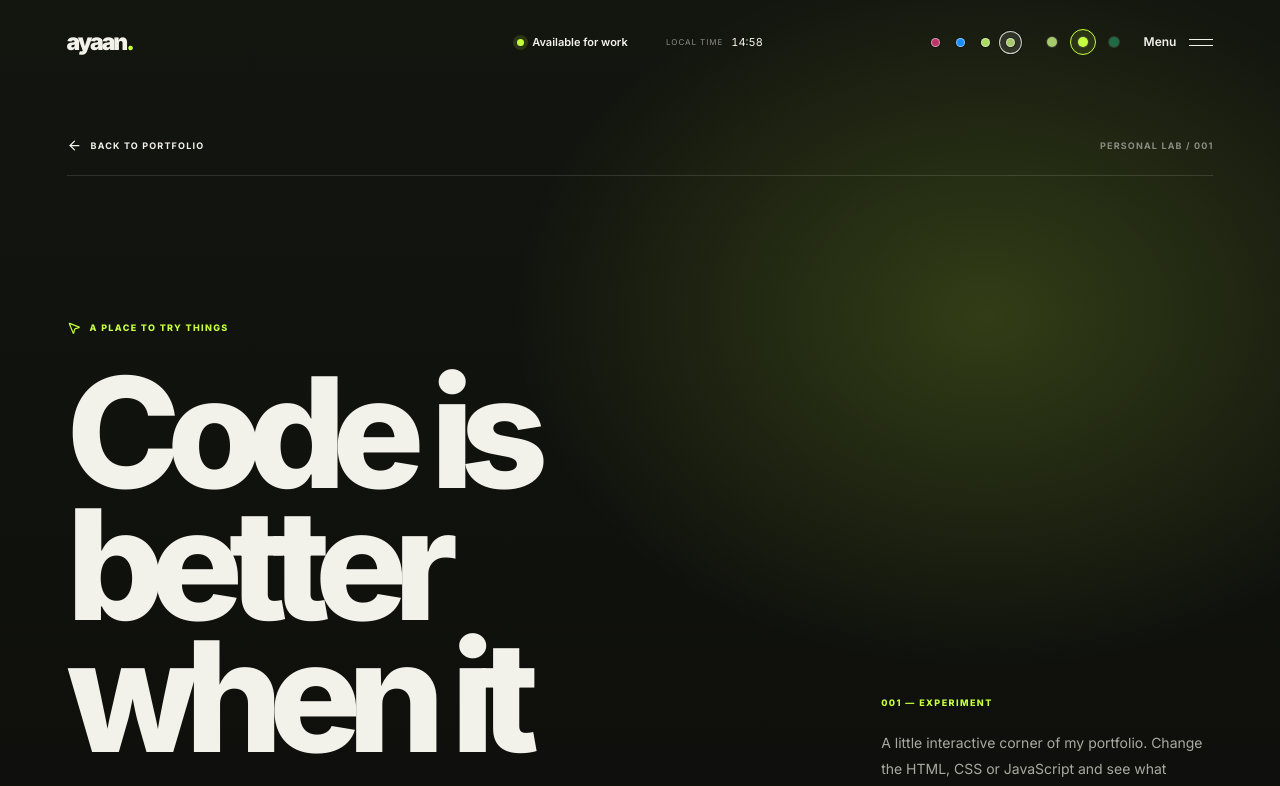
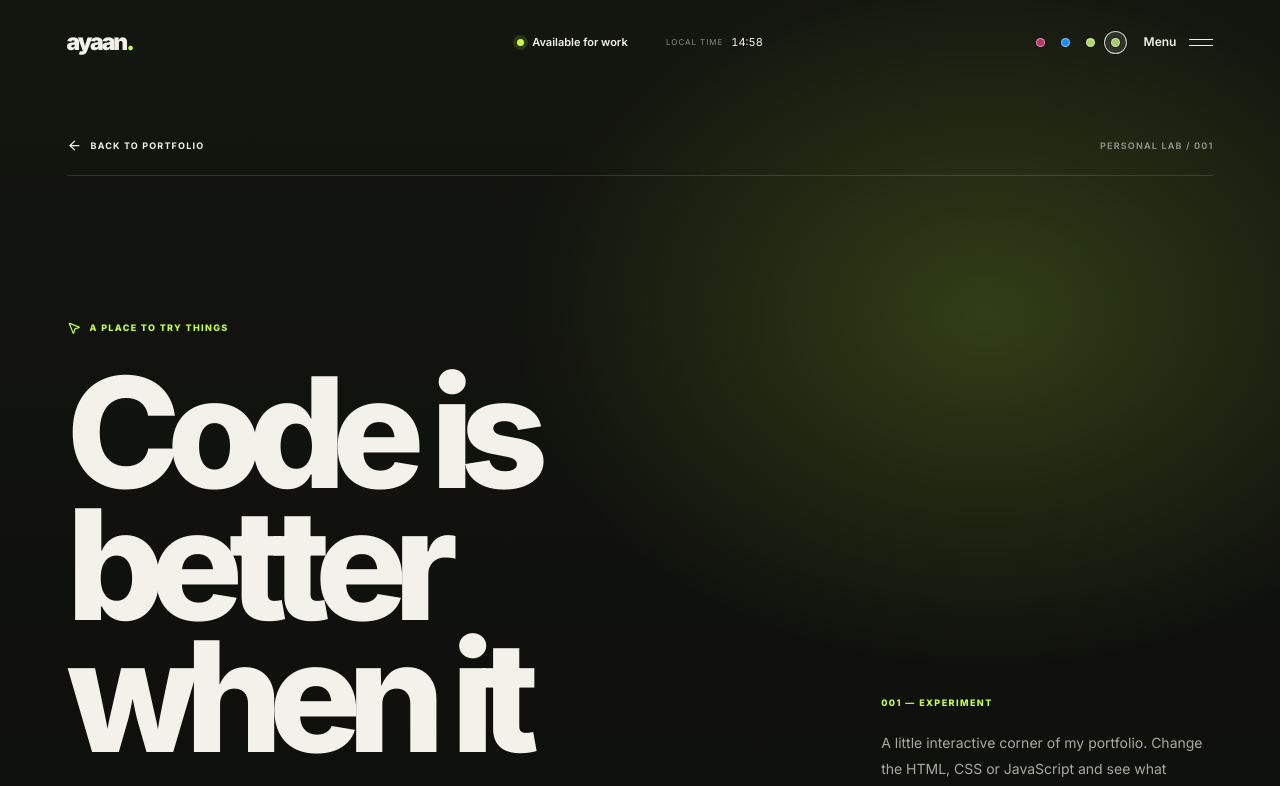
Before and after one commit to ayaankhan96438-star/ayaan-portfolio, a Next.js app: page /playground in a window 1280 px wide. Shown: the top 786 px of the page. Built offline with nearby package versions, Linux system fonts and the light colour scheme.

Commit message:
Remove old three-theme switcher

```diff
--- a/app/globals.css
+++ b/app/globals.css
@@ -69,9 +69,6 @@
   --syntax-function: #E8E7DE;
   --syntax-bright: #DCE6D8;
   --syntax-accent: #C4D7AC;
-  --theme-swatch-classic: #A7C96B;
-  --theme-swatch-dark: #C6FF3D;
-  --theme-swatch-forest: #1F6B45;
   --playground-glow: rgb(126 158 83 / 18%);
   --playground-label: #8D9A8D;
   --image-glaze: rgb(255 255 255 / 12%);
@@ -177,9 +174,6 @@
   --syntax-function: #E9E9DE;
   --syntax-bright: #E0E4D7;
   --syntax-accent: #D9F59A;
-  --theme-swatch-classic: #A7C96B;
-  --theme-swatch-dark: #C6FF3D;
-  --theme-swatch-forest: #1F6B45;
   --playground-glow: color-mix(in srgb, var(--accent) 18%, transparent);
   --playground-label: var(--muted);
   --image-glaze: color-mix(in srgb, var(--text) 12%, transparent);
@@ -282,9 +276,6 @@
   --syntax-function: #EFEBDD;
   --syntax-bright: #E6EDE0;
   --syntax-accent: #A8D8B9;
-  --theme-swatch-classic: #A7C96B;
-  --theme-swatch-dark: #C6FF3D;
-  --theme-swatch-forest: #1F6B45;
   --playground-glow: color-mix(in srgb, var(--accent) 18%, transparent);
   --playground-label: var(--muted);
   --image-glaze: color-mix(in srgb, var(--text) 12%, transparent);
@@ -438,55 +429,10 @@ img { display: block; max-width: 100%; }
 .menu-bottom a { font-size: 14px; }
 .menu-time { color: var(--accent-on-dark); font-size: 10px; letter-spacing: .1em; }
 
-/* Theme controls */
+/* Header action layout: the palette dots are the only color selector. */
 .nav-actions,
 .menu-overlay-top-actions { display: inline-flex; align-items: center; justify-self: end; gap: 17px; }
-.theme-switcher { display: inline-flex; align-items: center; gap: 5px; }
-.theme-switcher-button {
-  position: relative;
-  display: grid;
-  width: 26px;
-  height: 26px;
-  place-items: center;
-  padding: 0;
-  border: 1px solid transparent;
-  border-radius: 999px;
-  background: transparent;
-  cursor: pointer;
-  transition: border-color .4s, background-color .4s;
-}
-.theme-switcher-button[data-theme-option="classic"] { --theme-option-swatch: var(--theme-swatch-classic); }
-.theme-switcher-button[data-theme-option="dark"] { --theme-option-swatch: var(--theme-swatch-dark); }
-.theme-switcher-button[data-theme-option="forest"] { --theme-option-swatch: var(--theme-swatch-forest); }
-.theme-switcher-dot { width: 10px; height: 10px; border-radius: 50%; background: var(--theme-option-swatch); box-shadow: 0 0 0 1px color-mix(in srgb, var(--text) 14%, transparent); }
-.theme-switcher-name {
-  position: absolute;
-  z-index: 3;
-  top: calc(100% + 8px);
-  left: 50%;
-  padding: 6px 8px;
-  border: 1px solid var(--border);
-  border-radius: 4px;
-  background: var(--surface);
-  color: var(--text);
-  font-size: 9px;
-  font-weight: 650;
-  letter-spacing: .03em;
-  opacity: 0;
-  pointer-events: none;
-  transform: translate(-50%, -3px);
-  transition: opacity .18s ease, transform .18s ease;
-  white-space: nowrap;
-}
-.theme-switcher-button:hover .theme-switcher-name,
-.theme-switcher-button:focus-visible .theme-switcher-name { opacity: 1; transform: translate(-50%, 0); }
-.theme-switcher-button[aria-pressed="true"] { border-color: var(--accent); background: color-mix(in srgb, var(--accent) 10%, transparent); }
-.theme-switcher-button:focus-visible { outline: 2px solid var(--accent); outline-offset: 3px; }
-.theme-switcher--menu { display: none; }
 .menu-overlay-top-actions { gap: 22px; }
-.menu-overlay .theme-switcher-button { border-color: color-mix(in srgb, var(--on-dark) 22%, transparent); }
-.menu-overlay .theme-switcher-button[aria-pressed="true"] { border-color: var(--accent-on-dark); background: color-mix(in srgb, var(--accent-on-dark) 12%, transparent); }
-.menu-overlay .theme-switcher-name { top: auto; bottom: calc(100% + 8px); background: var(--dark-panel); color: var(--on-dark); border-color: var(--inverse-border); }
 
 /* Hero */
 .hero-section {
@@ -723,8 +669,6 @@ img { display: block; max-width: 100%; }
 @media (max-width: 640px) {
   :root { --gutter: 21px; }
   .site-nav { grid-template-columns: auto 1fr auto; padding-top: 19px; }
-  .theme-switcher--header { display: none; }
-  .theme-switcher--menu { display: inline-flex; }
   .menu-overlay-top-actions { gap: 12px; }
   .nav-logo { font-size: 21px; }
   .nav-meta { justify-content: end; margin-right: 16px; }
--- a/components/Navbar.tsx
+++ b/components/Navbar.tsx
@@ -6,7 +6,6 @@ import { ArrowUpRight, X } from "lucide-react";
 import { useEffect, useRef, useState } from "react";
 import { siteConfig } from "@/lib/site";
 import { useLenis } from "@/components/SmoothScrollProvider";
-import { ThemeSwitcher } from "@/components/ThemeSwitcher";
 import { PaletteBar } from "@/components/PaletteBar";
 
 const menuItems = [
@@ -97,7 +96,6 @@ export function Navbar() {
 
         <div className="nav-actions">
           <PaletteBar variant="header" />
-          <ThemeSwitcher variant="header" />
           <button
             type="button"
             className="menu-trigger"
@@ -130,7 +128,6 @@ export function Navbar() {
               </Link>
               <div className="menu-overlay-top-actions">
                 <PaletteBar variant="menu" />
-                <ThemeSwitcher variant="menu" />
                 <button type="button" className="menu-close" onClick={() => setMenuOpen(false)} aria-label="Close menu">
                   Close <X size={19} strokeWidth={1.6} />
                 </button>
--- a/components/ThemeSwitcher.tsx
+++ /dev/null
@@ -1,66 +0,0 @@
-"use client";
-
-import { useEffect, useState } from "react";
-
-type Theme = "classic" | "dark" | "forest";
-type ThemeSwitcherProps = { variant: "header" | "menu" };
-
-const themes: Array<{ id: Theme; label: string }> = [
-  { id: "classic", label: "Classic" },
-  { id: "dark", label: "Dark" },
-  { id: "forest", label: "Forest" },
-];
-
-const THEME_EVENT = "portfolio:themechange";
-
-export function ThemeSwitcher({ variant }: ThemeSwitcherProps) {
-  const [activeTheme, setActiveTheme] = useState<Theme>("dark");
-
-  useEffect(() => {
-    const current = document.documentElement.dataset.theme;
-    if (current === "classic" || current === "dark" || current === "forest") {
-      setActiveTheme(current);
-    }
-
-    const syncTheme = (event: Event) => {
-      const nextTheme = (event as CustomEvent<Theme>).detail;
-      if (nextTheme === "classic" || nextTheme === "dark" || nextTheme === "forest") {
-        setActiveTheme(nextTheme);
-      }
-    };
-
-    window.addEventListener(THEME_EVENT, syncTheme);
-    return () => window.removeEventListener(THEME_EVENT, syncTheme);
-  }, []);
-
-  const selectTheme = (theme: Theme) => {
-    document.documentElement.dataset.theme = theme;
-    try {
-      window.localStorage.setItem("theme", theme);
-    } catch {
-      // The theme still applies for this page view when storage is unavailable.
-    }
-    setActiveTheme(theme);
-    window.dispatchEvent(new CustomEvent(THEME_EVENT, { detail: theme }));
-  };
-
-  return (
-    <div className={`theme-switcher theme-switcher--${variant}`} role="group" aria-label="Choose color theme">
-      {themes.map((theme) => (
-        <button
-          className="theme-switcher-button"
-          data-theme-option={theme.id}
-          type="button"
-          key={theme.id}
-          aria-label={`Use ${theme.label} theme`}
-          aria-pressed={activeTheme === theme.id}
-          title={theme.label}
-          onClick={() => selectTheme(theme.id)}
-        >
-          <span className="theme-switcher-dot" aria-hidden="true" />
-          <span className="theme-switcher-name" aria-hidden="true">{theme.label}</span>
-        </button>
-      ))}
-    </div>
-  );
-}
```
Also changed, not shown: README-PALETTE-DOT-UPDATE.txt (added), README-PALETTE-PRELOADER-FIX.txt (added), README-REMOVE-OLD-THEME-SWITCHER.txt (added), VERIFY-RESULTS.txt (added), 1 other file (tests, documents, lock files or other folders).
